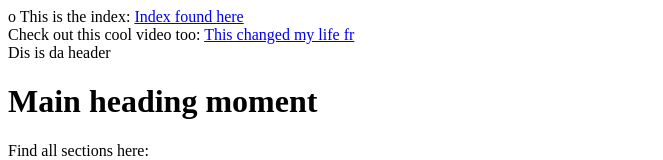
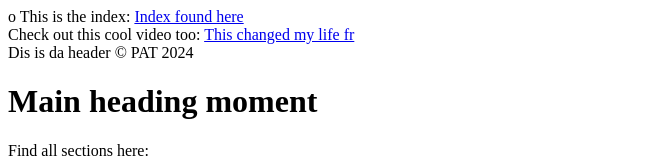
Before and after one commit to ktychn/kt-webdev, a plain HTML site: page site/doc-structure.html in a window 1280 px wide. Shown: the top 160 px of the page, without its empty margins (0-663 px from the left). Drawn offline with Linux system fonts and the light colour scheme.

Commit message:
update doc

```diff
--- a/site/doc-structure.html
+++ b/site/doc-structure.html
@@ -12,7 +12,7 @@ o<!doctype html>
     <a href="https://youtu.be/GRPy2EEz_5M?si=uycoFnBkobksAVMD" target="_blank" title="This changed my life">This changed my life fr</a>
     </div>
     <header>
-        Dis is da header </nav>
+        Dis is da header &copy; PAT 2024
     </header>
     <h1 id="top">Main heading moment</h1>
     Find all sections here:
```
